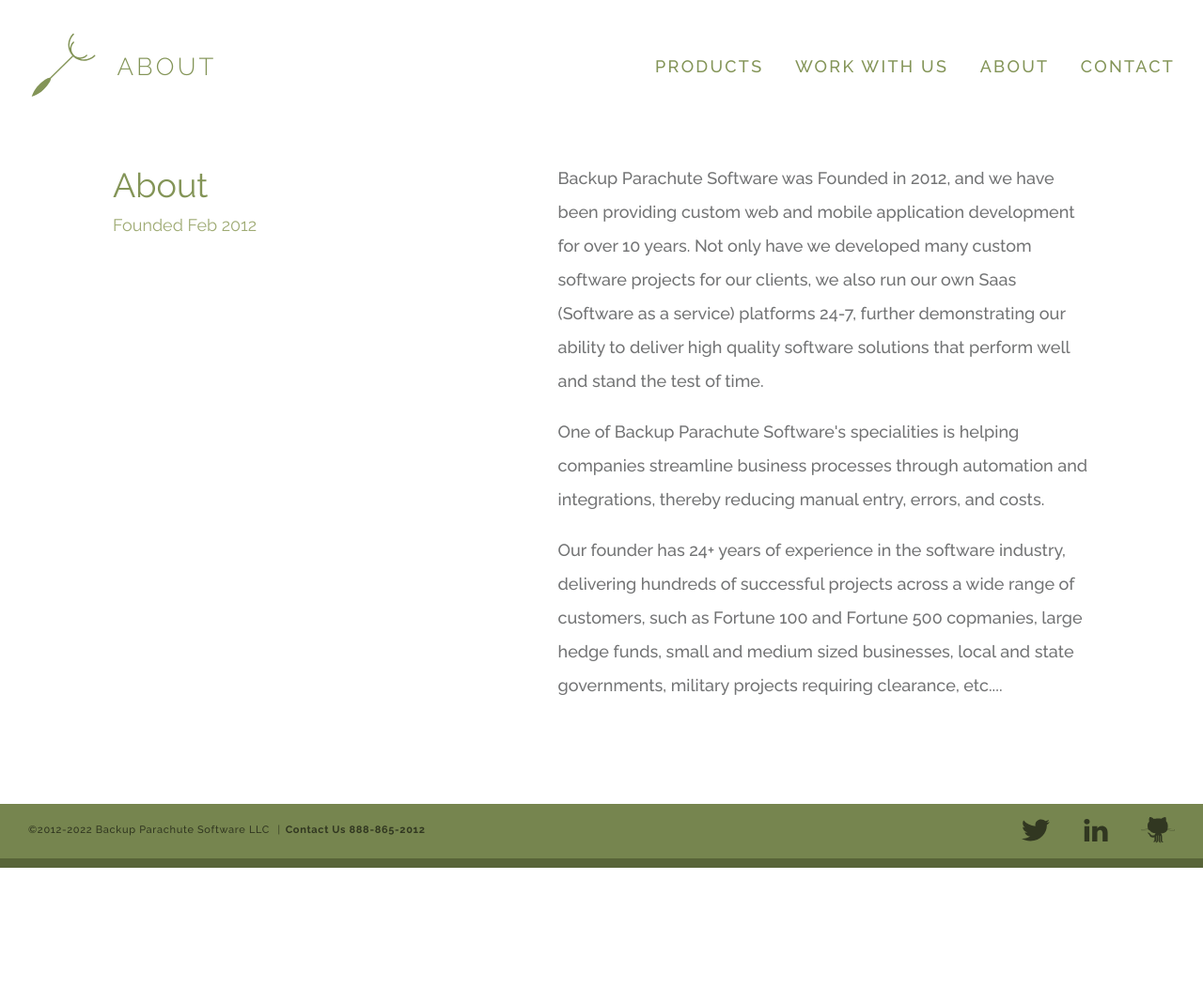
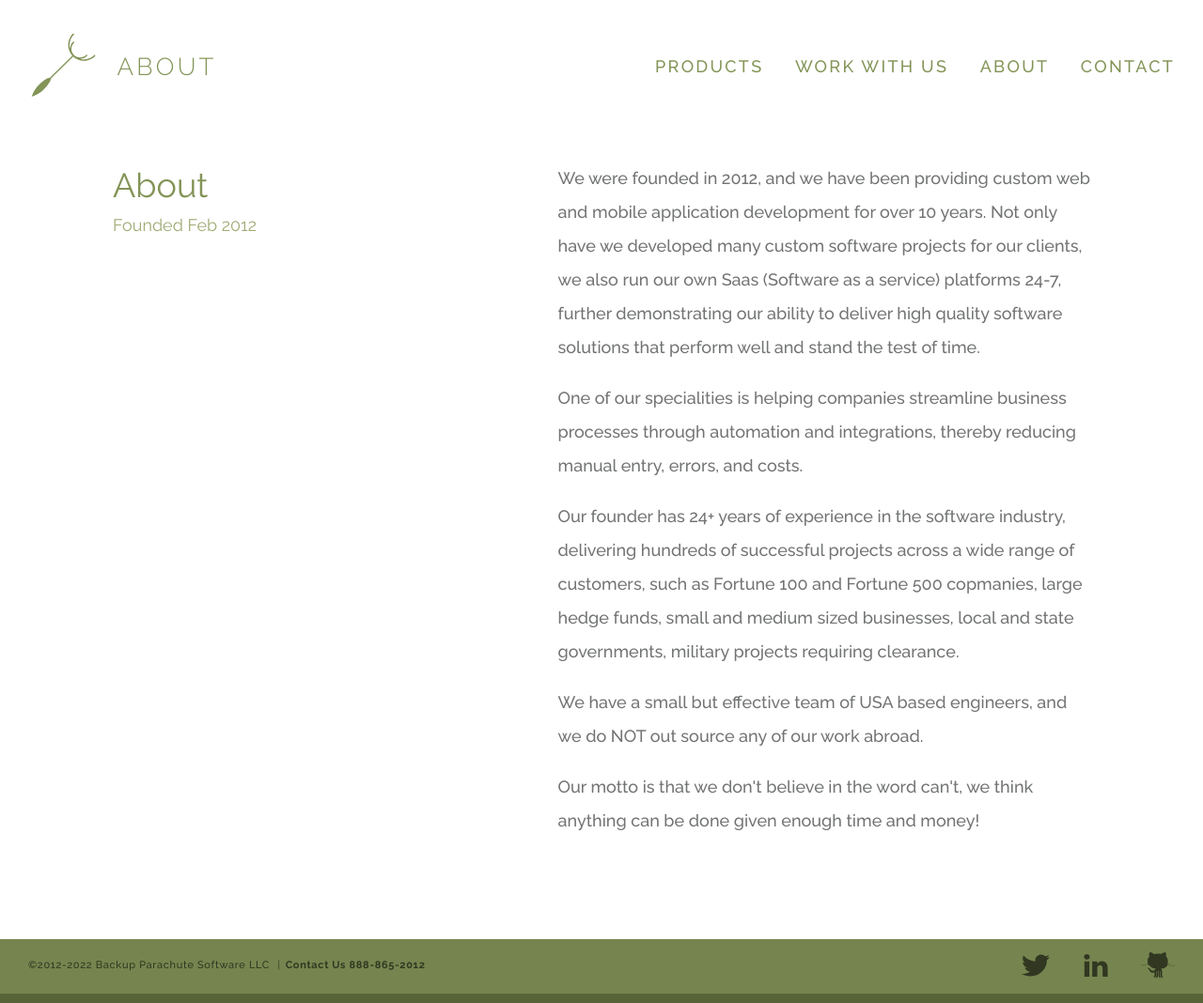
Before and after one commit to backupparachute/backupparachute.github.com, a Jekyll site: the page built from about.html, in a window 1280 px wide. Shown: the whole page at 94% size. Built offline with Jekyll 4.4.1, drawn with Linux system fonts in a browser that asks for light colours; comment, search, counter and statistics services are not loaded; before the commit the page ends 924 px from its top, so only the background shows below that.

Commit message:
tweaked about and work with us

```diff
--- a/about.html
+++ b/about.html
@@ -12,16 +12,20 @@
   <section>
 
   <p>
-  Backup Parachute Software was Founded in 2012, and we have been providing custom web and mobile application development for over 10 years.  Not only have we developed many custom software projects for our clients, we also run our own Saas (Software as a service) platforms 24-7, further demonstrating our ability to deliver high quality software solutions that perform well and stand the test of time.
+  We were founded in 2012, and we have been providing custom web and mobile application development for over 10 years.  Not only have we developed many custom software projects for our clients, we also run our own Saas (Software as a service) platforms 24-7, further demonstrating our ability to deliver high quality software solutions that perform well and stand the test of time.
   </p>
 
   <p>
-  One of Backup Parachute Software's specialities is helping companies streamline business processes through automation and integrations, thereby reducing manual entry, errors, and costs.
+  One of our specialities is helping companies streamline business processes through automation and integrations, thereby reducing manual entry, errors, and costs.
   </p>
 
   <p>
-  Our founder has 24+ years of experience in the software industry, delivering hundreds of successful projects across a wide range of customers, such as Fortune 100 and Fortune 500 copmanies, large hedge funds, small and medium sized businesses, local and state governments, military projects requiring clearance, etc....
+  Our founder has 24+ years of experience in the software industry, delivering hundreds of successful projects across a wide range of customers, such as Fortune 100 and Fortune 500 copmanies, large hedge funds, small and medium sized businesses, local and state governments, military projects requiring clearance.
   </p>
+
+   <p>We have a small but effective team of USA based engineers, and we do NOT out source any of our work abroad.</p>
+
+   <p>Our motto is that we don't believe in the word can't, we think anything can be done given enough time and money!</p>
 
   </section>
 </article>
```
Also changed, not shown: work-with-us.html (+18 -12 lines).
